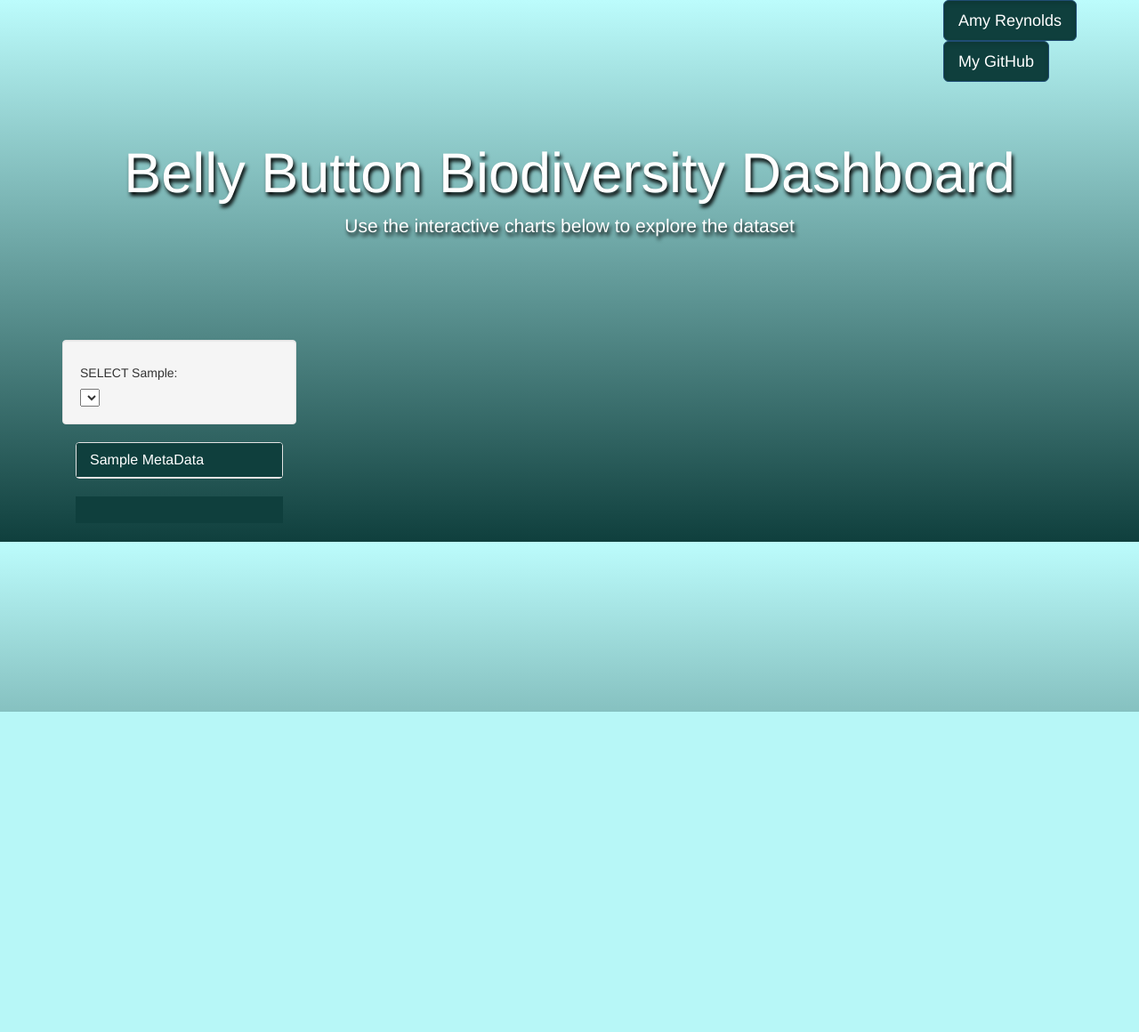
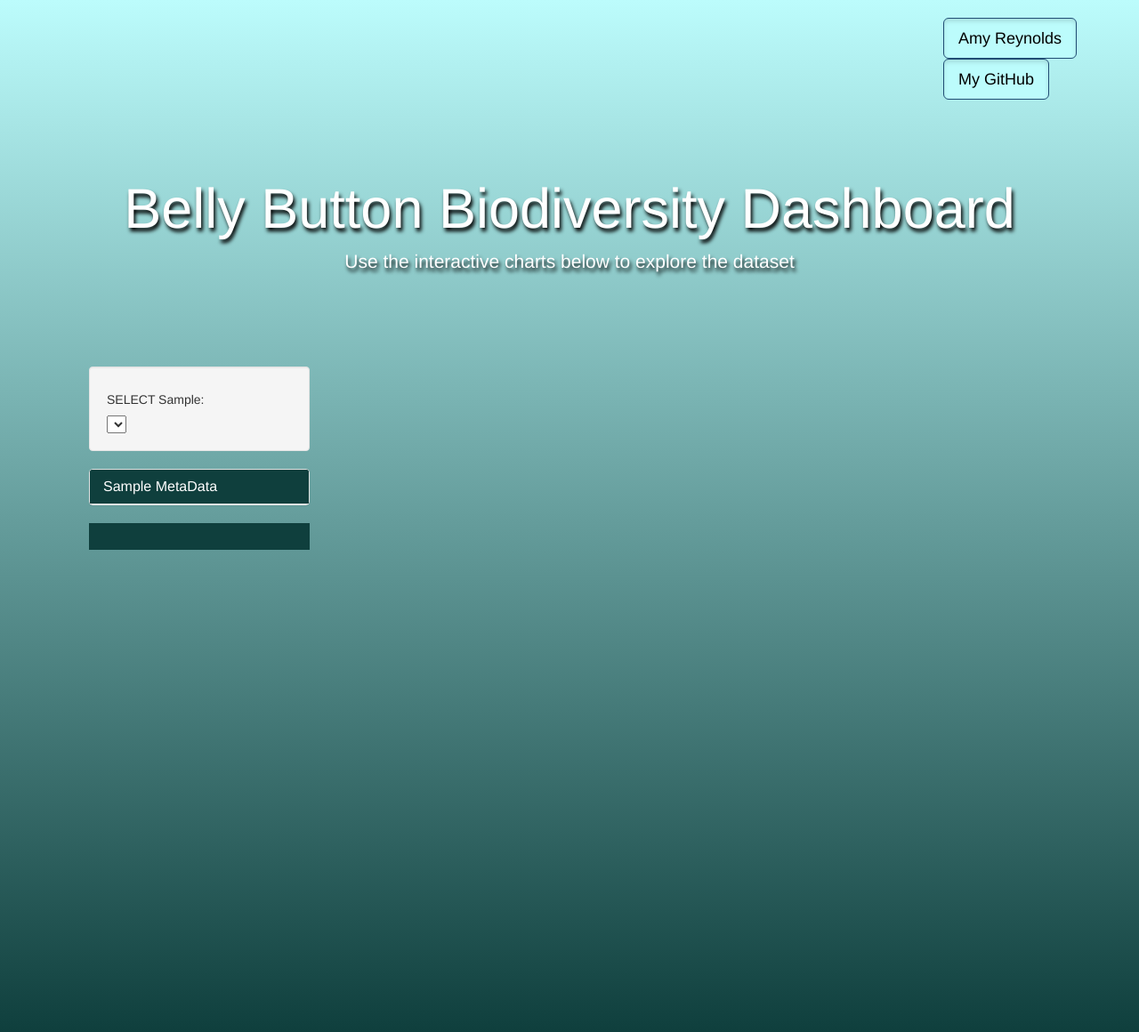
Before and after one commit to afr5057/Interactive_Dashboard, a Flask app: page / in a window 1280 px wide. Shown: the whole page at 89% size. Before the commit the page ends 800 px from the top, so only its background shows below. Run offline with Flask 2, Linux system fonts and the light colour scheme; data that the repository does not hold is empty; some libraries are stand-ins or nearby versions.

Commit message:
styles update and align svgs

```diff
--- a/app.py
+++ b/app.py
@@ -10,7 +10,6 @@ from sqlalchemy import create_engine
 
 from flask import Flask, jsonify, render_template
 from flask_sqlalchemy import SQLAlchemy
-
 
 app = Flask(__name__)
 
--- a/static/css/styles.css
+++ b/static/css/styles.css
@@ -1,19 +1,19 @@
 body{
-	/* background-color: rgb(223, 255, 205); */
 	background-image: linear-gradient(rgb(188, 252, 252), rgb(15, 63, 61));
 }
 
 .jumbotron{
 	background-color: rgba(0, 0, 0, 0);
 	min-height: 250px;
-    background-size: cover;
+	background-size: cover;
+	width: 100%;
 	color: white;
 	text-shadow: 2px 4px 4px black;
 }
 
 .custom-panel{
-	margin-top: 10px;
-
+	margin-top: 0px;
+	margin-block-end: 2px;
 }
 .panel-primary {
 	background-color:rgb(15, 63, 61);
@@ -51,10 +51,21 @@ body{
 }
 
 .col-md-6{
-	margin-top: 20px;
-	background-color: rgba(0, 0, 0, 0);
+	margin-top: 20px !important;
+	background-color: rgba(0, 0, 0, 0) !important;
+}
+.row{
+	margin-top: 20px !important;
 }
 
 .btn {
-	background-color: rgb(15, 63, 61) !important;
+	color: black !important;
+	background-color: rgb(188, 252, 252) !important;
 }
+.svg-container{
+	position: relative;
+	width: 700px;
+	height: 450px;
+	background-color: rgba(0, 0, 0, 0) !important;
+	opacity: 30%;
+}
--- a/static/js/app.js
+++ b/static/js/app.js
@@ -44,6 +44,7 @@ function buildCharts(sample) {
       y: sample_values,
       text: otu_labels,
       mode: 'markers',
+      // paper_bgcolor: rgb(188, 252, 252),
       marker: {
         size: sample_values,
         color: otu_ids,
@@ -55,12 +56,13 @@ function buildCharts(sample) {
     }];
     var bubbleLayout = {
       title: '<b>Sample Frequency</b>',
-      margin: { t: 75 },
+      // margin: { t: 70, l: 10, r: 10, b: 15},
+      // paper_bgcolor: rgb(188, 252, 252),
       hovermode: 'closest',
       xaxis: { title: 'OTU ID' },
     };
 
-    Plotly.plot('bubble', bubbleData, bubbleLayout);
+    Plotly.plot('bubble', bubbleData, bubbleLayout, {responsive: true});
 
     // @TODO: Build a Pie Chart
     // HINT: You will need to use slice() to grab the top 10 sample_values,
@@ -86,16 +88,14 @@ function buildCharts(sample) {
     }];
 
     var pieLayout = {
-      margin: { t: 80, l: 0 },
+      margin: { t: 70, l: 10, r: 5, b: 5},
       title: {
         text: "<b>Top 10 Samples</b>"
       },
-      // paper_bgcolor = 'rgba(0,0,0,0)',
-      // plot_bgcolor = 'rgba(0,0,0,0)'
     }
 
 
-    Plotly.plot('pie', pieData, pieLayout);
+    Plotly.plot('pie', pieData, pieLayout, {responsive: true});
 
   });
 }
--- a/static/js/bonus.js
+++ b/static/js/bonus.js
@@ -32,7 +32,7 @@ function buildGauge(wfreq) {
     {
         values: [50 / 6, 50 / 6, 50 / 6, 50 / 6, 50 / 6, 50 / 6, 50],
         rotation: 90,
-        text: ["8-9", "7-8", "6-7", "5-6", "4-5", "3-4", "2-3", "1-2", "0-1", ""],
+        // text: ["8-9", "7-8", "6-7", "5-6", "4-5", "3-4", "2-3", "1-2", "0-1", ""],
         textinfo: 'text',
         textposition: 'inside',
         marker: {
@@ -45,10 +45,11 @@ function buildGauge(wfreq) {
         hoverinfo: 'label',
         hole: .5,
         type: 'pie',
-        showlegend: false
+        showlegend: true
     }];
 
     var layout = {
+        margin: { t: 190, l: 5, r: 5, b: 5},
         shapes: [{
             type: 'path',
             path: path,
@@ -70,5 +71,5 @@ function buildGauge(wfreq) {
         }
     };
     var GAUGE = document.getElementById("gauge");
-    Plotly.newPlot(GAUGE, data, layout);
+    Plotly.newPlot(GAUGE, data, layout, {responsive: true});
 }
--- a/templates/index.html
+++ b/templates/index.html
@@ -15,7 +15,8 @@
     <div class="row">
       <div class="col-md-12"><span class="pull-right">
           <a class="btn btn-primary btn-lg active" href="https://afr5057.github.io/">Amy Reynolds</a>
-          <br><a class="btn btn-primary btn-lg active" href="https://github.com/afr5057/Interactive_Dashboard">My GitHub</a></span></div>
+          <br><a class="btn btn-primary btn-lg active" href="https://github.com/afr5057/Interactive_Dashboard">My
+            GitHub</a></span></div>
     </div>
   </div>
   <div class="container">
@@ -25,13 +26,12 @@
         <p>Use the interactive charts below to explore the dataset</p>
       </div>
     </div>
-    <div class="row">
+    <div class="col-md-12">
       <div class="col-md-3 custom-panel">
         <div class="well">
           <h5>SELECT Sample:</h5>
           <select id="selDataset" onchange="optionChanged(this.value)"></select>
         </div>
-        <div class="col-md-12">
         <div class="panel panel-primary">
           <div class="panel-heading">
             <h3 class="panel-title">Sample MetaData</h3>
@@ -39,25 +39,29 @@
         </div>
         <div id="sample-metadata" class="panel-body"></div>
       </div>
+      <!-- <div class="col-md-12"> -->
+      <div class="col-md-4">
+        <div id="pie" style="height: 100%; width: 100%;"></div>
+
+      </div>
+      <div class="col-md-4">
+        <div id="gauge" style="height: 100%; width: 100%;"></div>
+        <!-- <div id="gauge"></div> -->
       </div>
       <div class="row">
-        <div class="col-md-8">
-          <div id="bubble" style="background-color:#d3d3d3; height: 90%; width: 100%;"></div>
-          <!-- <div id="bubble"></div> -->
+        <!-- <div class="row"> -->
+
+          <div class="col-md-12">
+            <br>
+            <div id="bubble" style="align: center; width: 1200px; height: 500px;"></div>
+            <br>
           </div>
-      </div>
-      <div class="col-md-12">
-        <div class="col-md-6">
-          <div id="pie" style="height: 450; width: 100%;"></div>
-        </div>
-        <div class="col-md-6">
-          <div id="gauge" style="height: 100%; width: 100%;"></div>
         </div>
       </div>
     </div>
   </div>
 
-  <!-- <script src="https://cdn.plot.ly/plotly-1.31.2.min.js"></script> -->
+  <script src="https://cdn.plot.ly/plotly-1.31.2.min.js"></script>
   <script src="https://cdnjs.cloudflare.com/ajax/libs/d3/5.5.0/d3.js"></script>
   <script src="https://cdn.plot.ly/plotly-latest.min.js"></script>
   <script src="{{ url_for('static', filename='js/bonus.js') }}"></script>
```
Lines whose indentation alone changed are shown as unchanged.
